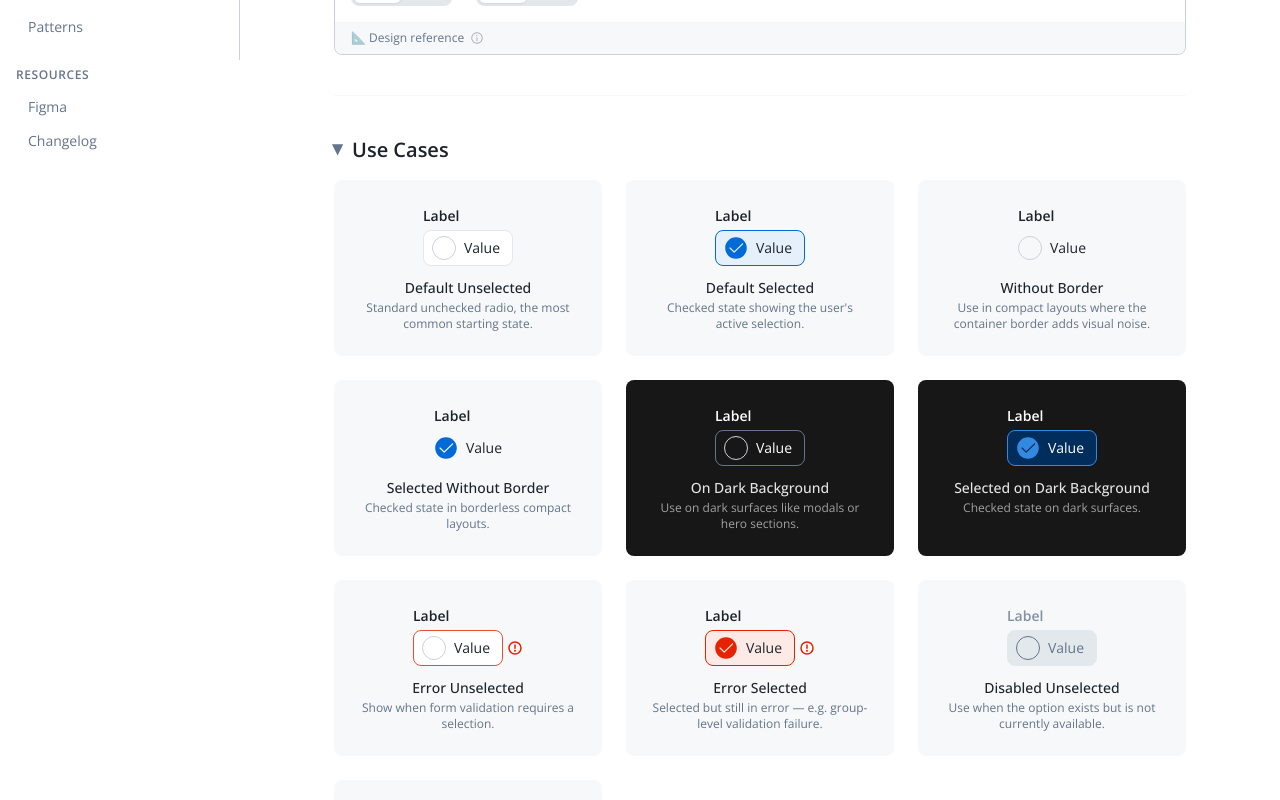
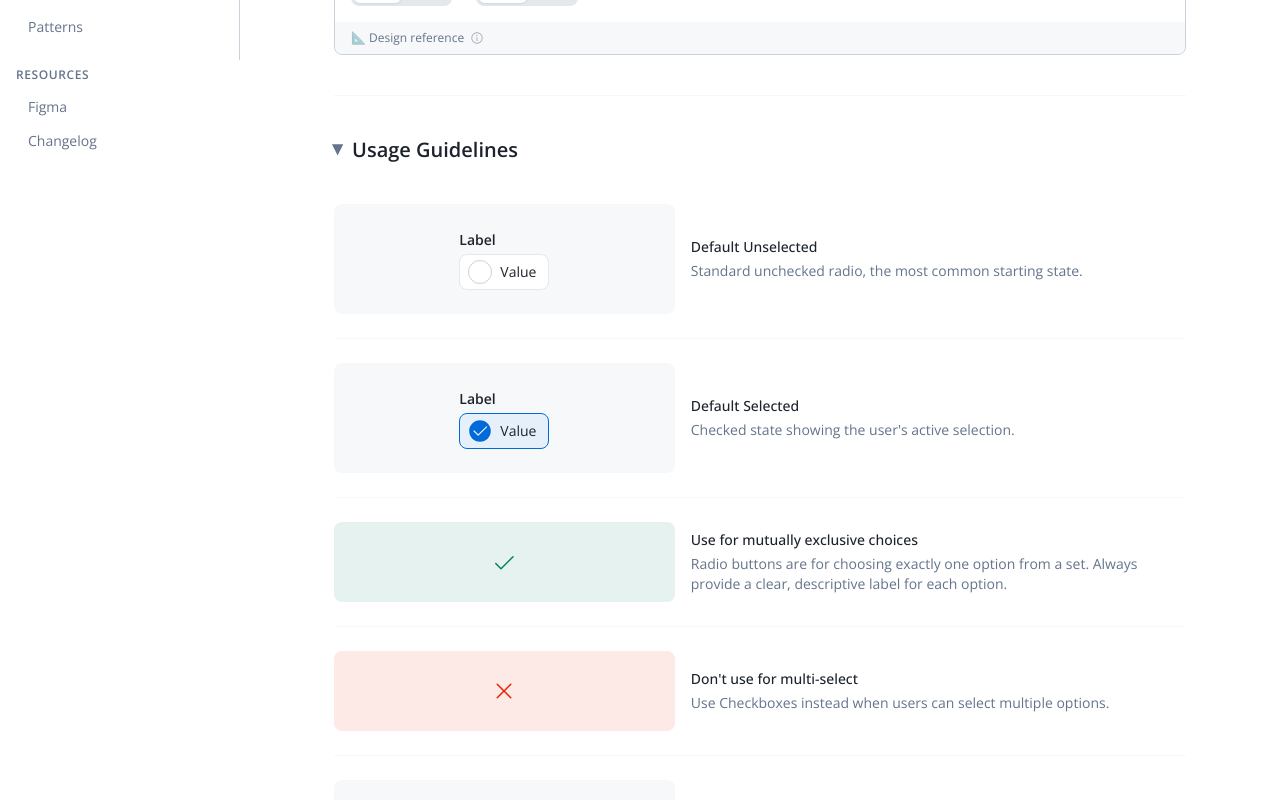
Before and after one commit to MarginallyHarmless/FLX-Design-System, a Next.js app in the folder flowx-design-system/: page /components/radio in a window 1280 px wide. Shown: the part 740-1540 px from the top of the page. Built offline with nearby package versions, Linux system fonts and the light colour scheme.

Commit message:
feat: migrate radio page to unified Usage Guidelines section
Co-Authored-By: Claude Opus 4.6 (1M context) <noreply@anthropic.com>

```diff
--- a/flowx-design-system/src/app/components/radio/page.tsx
+++ b/flowx-design-system/src/app/components/radio/page.tsx
@@ -331,46 +331,14 @@ export default function RadioV3Page() {
           )}
         />
       }
-      useCases={
-        spec.variants && spec.variants.length > 0 ? (
-          <div className="grid gap-6 sm:grid-cols-2 lg:grid-cols-3">
-            {spec.variants.map((v) => {
-              const isInverted = v.props.inverted === "on";
-              return (
-                <div
-                  key={v.name}
-                  className={`flex flex-col items-center gap-3 rounded-lg p-6 ${
-                    isInverted
-                      ? "bg-neutral-900 text-white"
-                      : ""
-                  }`}
-                  style={!isInverted ? { backgroundColor: "#f7f8f9" } : undefined}
-                >
-                  <FlowXRadio
-                    selected={v.props.selected === "on"}
-                    state={
-                      (v.props.state as
-                        | "default"
-                        | "error"
-                        | "disabled") || "default"
-                    }
-                    border={v.props.border === "on"}
-                    inverted={isInverted}
-                  />
-                  <div className="text-center">
-                    <p className={`text-sm font-medium ${isInverted ? "text-neutral-200" : ""}`}>
-                      {v.name}
-                    </p>
-                    <p className={`mt-0.5 text-xs ${isInverted ? "text-neutral-400" : "text-muted-foreground"}`}>
-                      {v.useCase}
-                    </p>
-                  </div>
-                </div>
-              );
-            })}
-          </div>
-        ) : undefined
-      }
+      renderGuidelinePreview={(props) => (
+        <FlowXRadio
+          selected={props.selected === "on"}
+          state={(props.state as "default" | "error" | "disabled") || "default"}
+          border={props.border === "on"}
+          inverted={props.inverted === "on"}
+        />
+      )}
       statesReference={
         spec.states && spec.states.length > 0 ? (
           <div className="flex flex-wrap items-start gap-6">
```
